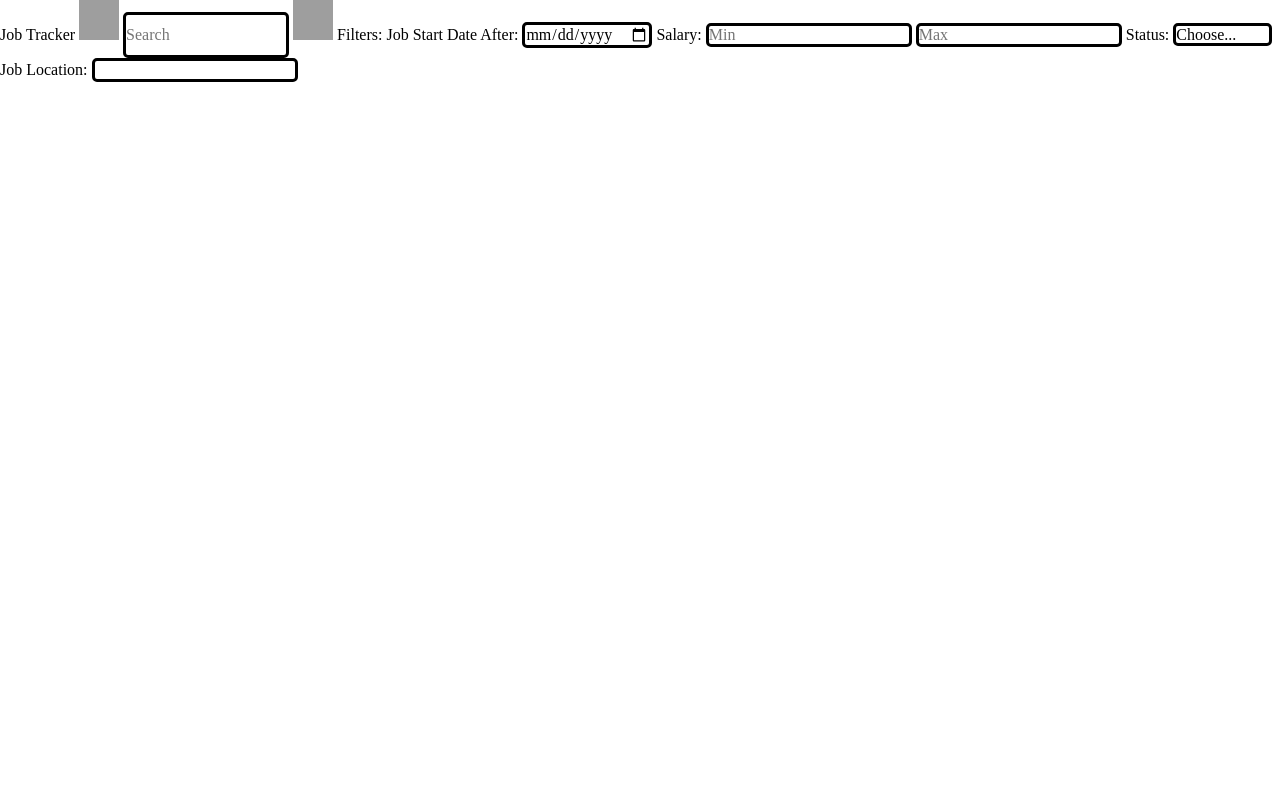
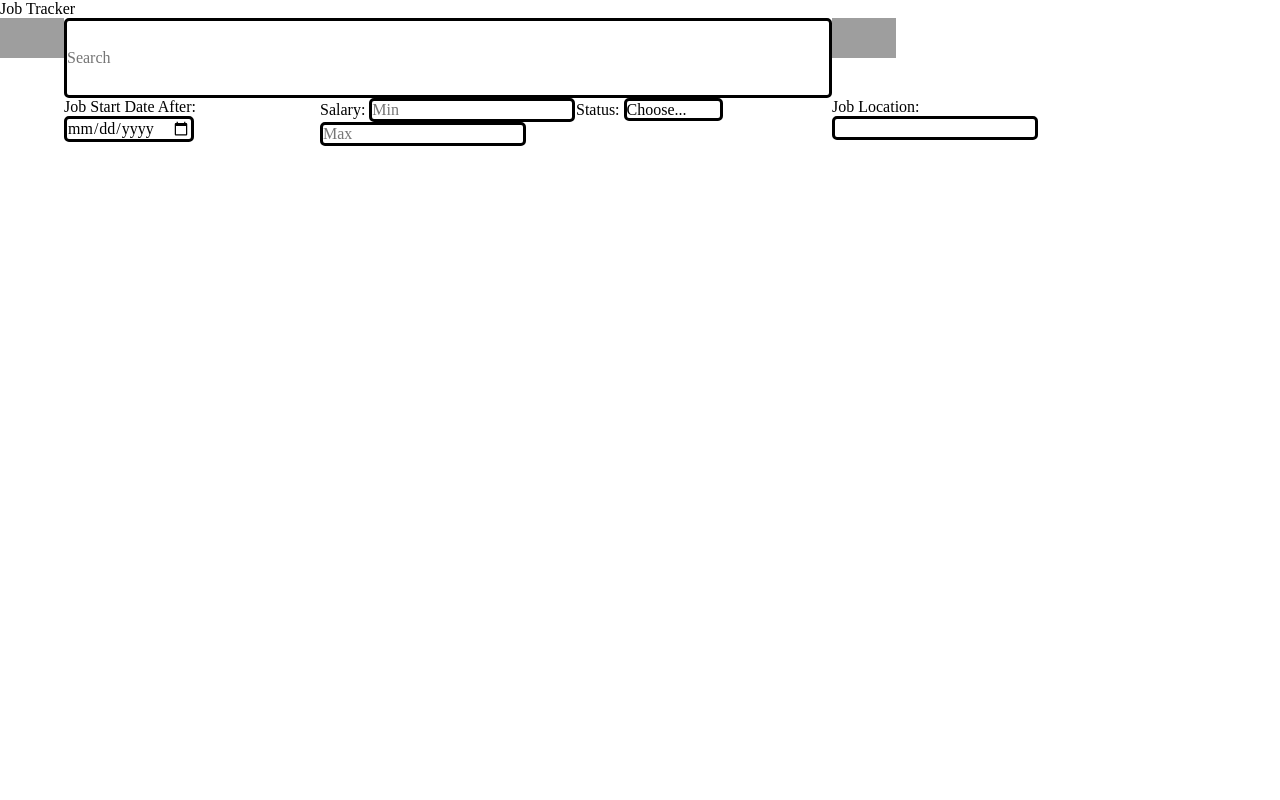
Before and after one commit to karthik-vig/job-application-tracker, a Flask app: page / in a window 1280 px wide. Run offline with Flask 2, Linux system fonts and the light colour scheme; data that the repository does not hold is empty; grey boxes are pictures that could not be loaded.

Commit message:
grid style added for search filter part in index html file

```diff
--- a/flaskr/static/style.css
+++ b/flaskr/static/style.css
@@ -1,3 +1,13 @@
+html {
+    height: 100vh;
+    width: 100vw;
+}
+
+body {
+    height: 100vh;
+    width: 100vw;
+}
+
 .commonBorder {
     border-style: solid;
     border-radius: 5px;
@@ -5,16 +15,82 @@
 
 .buttonDim {
     height: 5vh;
-    width: 5vb;
+    width: 5vw;
 
 }
 
-.searchBox {
-    height: 5vh;
-    width: 20vb;
+.jobEntryPanel {
+
+    height: 10vh;
+    width: 50vw;
 }
 
-.jobEntryPanel {
-    height: 10vh;
-    width: 40vb;
+.addButton{
+    grid-column-start: col1;
+    grid-column-end: col2;
+    grid-row-start: row1;
+    grid-row-end: row2;
 }
+
+.filterForm{
+    display: grid;
+    grid-template-columns: [col1] 20vw [col2] 20vw [col3] 20vw [col4] 20vw [endCol];
+    grid-template-rows: [row1] 10vh [row2] 10vh [endRow];
+    grid-column-start: col2;
+    grid-column-end: endCol;
+    grid-row-start: row1;
+    grid-row-end: endRow;
+}
+
+.searchBox{
+    grid-column-start: col1;
+    grid-column-end: col4;
+    grid-row-start: row1;
+    grid-row-end: row2;
+}
+
+.searchButton{
+    display: subgrid;
+    grid-column-start: col4;
+    grid-column-end: endCol;
+    grid-row-start: row1;
+    grid-row-end: row2;
+}
+
+.jobStartDateInput{
+    display: subgrid;
+    grid-column-start: col1;
+    grid-column-end: col2;
+    grid-row-start: row2;
+    grid-row-end: endRow;
+}
+
+.salaryInput{
+    display: subgrid;
+    grid-column-start: col2;
+    grid-column-end: col3;
+    grid-row-start: row2;
+    grid-row-end: endRow;
+}
+
+.applicationStatusInput{
+    display: subgrid;
+    grid-column-start: col3;
+    grid-column-end: col4;
+    grid-row-start: row2;
+    grid-row-end: endRow;
+}
+
+.jobLocationInput{
+    display: subgrid;
+    grid-column-start: col4;
+    grid-column-end: endCol;
+    grid-row-start: row2;
+    grid-row-end: endRow;
+}
+
+.searchFilterInputContainer{
+    display: grid;
+    grid-template-columns: [col1] 5vw [col2] 80vw [endCol];
+    grid-template-rows: [row1] 10vh [row2] 10vh [endRow];
+}
--- a/flaskr/templates/index.html
+++ b/flaskr/templates/index.html
@@ -13,26 +13,25 @@
             </a>
         </section>
         -->
-        <div>
-            <section>
+        <div class="searchFilterInputContainer">
+            <section class="addButton">
                 <form method="get">
                     <input type="image" src="{{url_for('static', filename='add.svg')}}" formaction="/addJobInfo" class="buttonDim">
                 </form>
             </section>
-            <form action="/redirectIndex" method="post">
+            <form action="/redirectIndex" method="post" class="filterForm">
                 <input type="text" placeholder="Search" name="searchText" class="searchBox commonBorder">
-                <input type = "image" name="submitSearchFilter" src="{{url_for('static', filename='search.svg')}}" class="buttonDim">
-                <h3> Filters: </h3>
-                <fieldset>
+                <input type = "image" name="submitSearchFilter" src="{{url_for('static', filename='search.svg')}}" class="buttonDim searchButton">
+                <fieldset class="jobStartDateInput">
                     <label>Job Start Date After:</label>
                     <input type="date" name="jobStartDate" class="commonBorder">
                 </fieldset>
-                <fieldset>
+                <fieldset class="salaryInput">
                     <label>Salary:</label>
                     <input type="number" placeholder="Min" name="salaryMin" class="commonBorder">
                     <input type="number" placeholder="Max" name="salaryMax" class="commonBorder">
                 </fieldset>
-                <fieldset>
+                <fieldset class="applicationStatusInput">
                     <label>Status:</label>
                     <select name="applicationStatus" class="commonBorder">
                         <option value="None">Choose...</option>
@@ -42,7 +41,7 @@
                         <option value="Successful">Successful</option>
                     </select>
                 </fieldset>
-                <fieldset>
+                <fieldset class="jobLocationInput">
                     <label>Job Location:</label>
                     <input type="text" list="jobLocation" name="jobLocation" class="commonBorder">
                     <datalist id="jobLocation">
@@ -60,6 +59,7 @@
                         <p>Job: {{jobInfo["job"]}}</p>
                         <p>Company: {{jobInfo["company"]}}</p>
                         <p>Salary: {{jobInfo["salary"]}}</p>
+                        <p>Status: {{jobInfo["applicationStatus"]}}</p>
                         <!--
                         <a href="/modifyJobInfo?id={{jobInfo['id']}}"> temp modify
                             <img src="">
```
